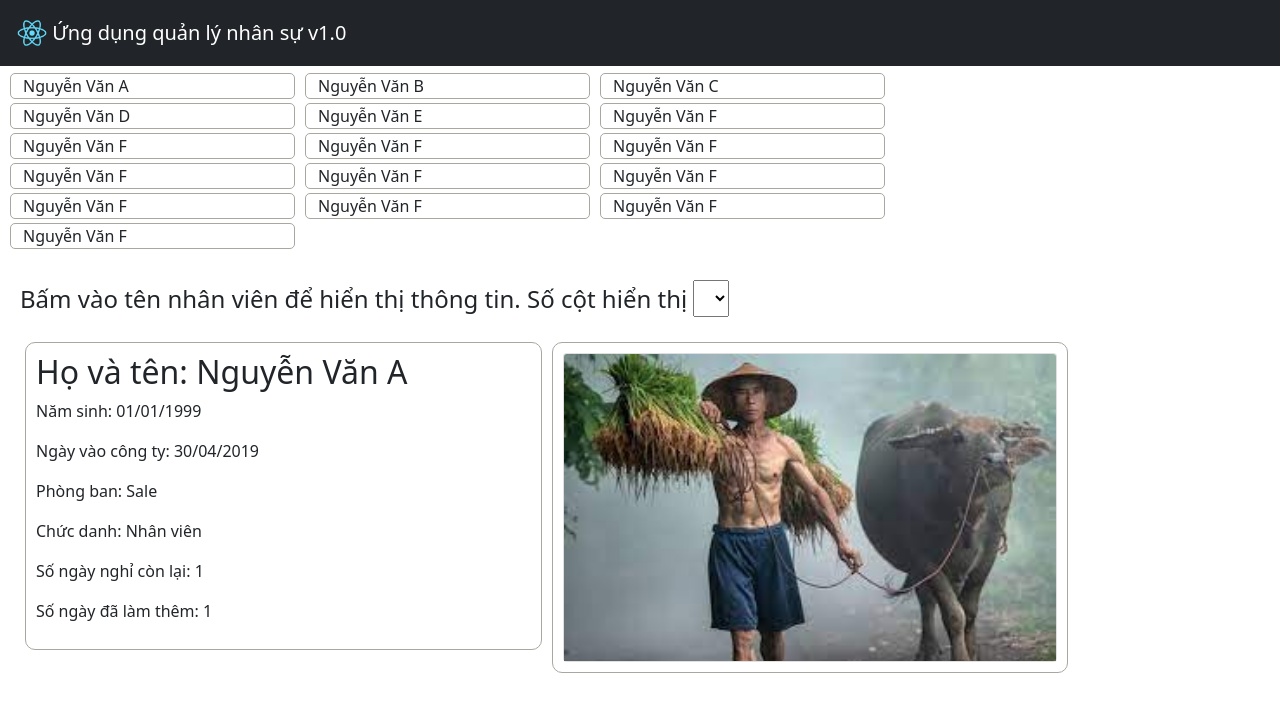
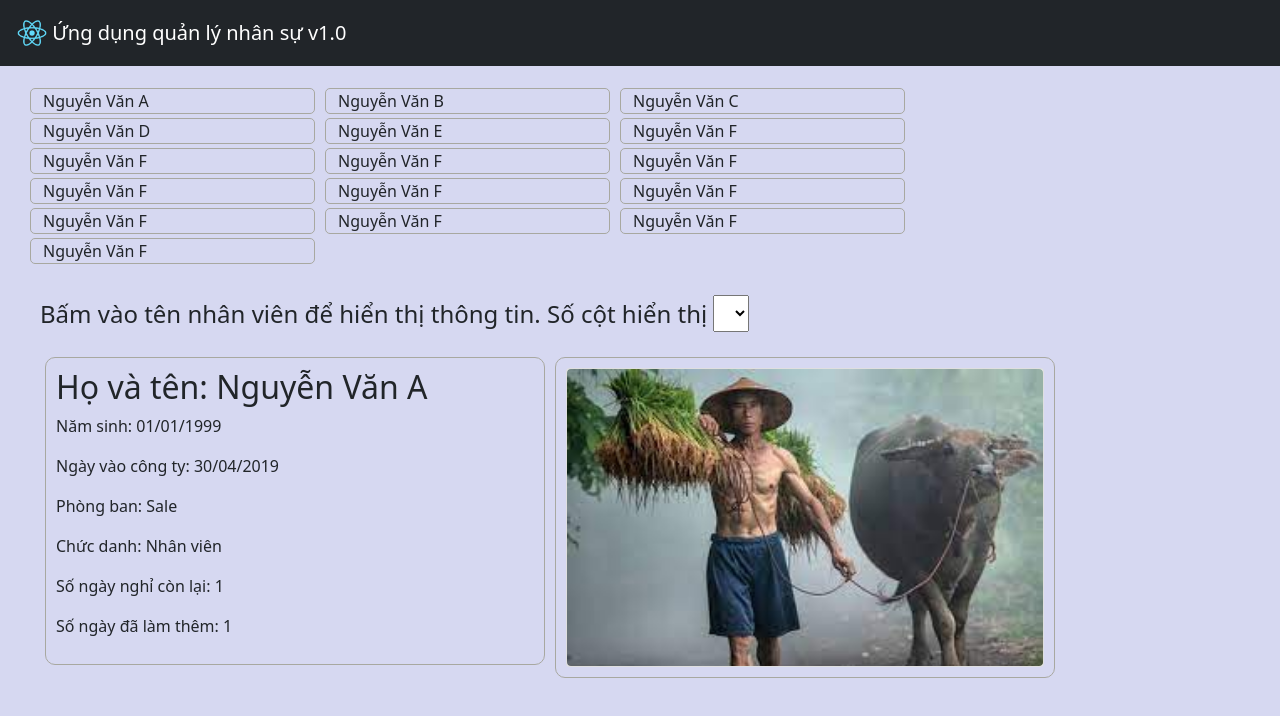
Before and after one commit to BrianCodeNha/FunixReactJSASM, a React (Create React App) app: page / in a window 1280 px wide. Both pictures are taken after a click on the element "Nguyễn Văn A". Shown: the top 716 px of the page. Built offline with nearby package versions, Linux system fonts and the light colour scheme.

Commit message:
try new function

```diff
--- a/src/component/StaffListComponent.css
+++ b/src/component/StaffListComponent.css
@@ -36,6 +36,18 @@
     text-indent: 20px;
 }
 
-body {
-    background-color: radian(rgb(83, 51, 197),rgb(214, 62, 189));
+body, Card {
+    background-color: rgb(214, 216, 241);
+
 }
+
+.half img {
+
+    vertical-align: middle;
+    height: 100%;
+    width: -moz-fit-content;
+    width: 100%;
+    /* align-items: center; */
+    margin-left: auto;
+    margin-right: auto;
+}
--- a/src/component/StaffListComponent.js
+++ b/src/component/StaffListComponent.js
@@ -35,7 +35,7 @@ export default function StaffListComponent() {
 
 
   return (
-    <div>
+    <div className="info">
       <div className="container">
         <div className="row">
           {STAFFS.map((staff) => {
@@ -79,7 +79,7 @@ export default function StaffListComponent() {
           <div className="half col-5 col-md-5 col-lg-5">
           { <Card>
 
-            <CardImg top src={imgSrc} alt={STAFFS[sIndex].name} />
+            <img class=" rounded" top src={imgSrc} alt={STAFFS[sIndex].name} />
 
             </Card>}
           </div>
```
